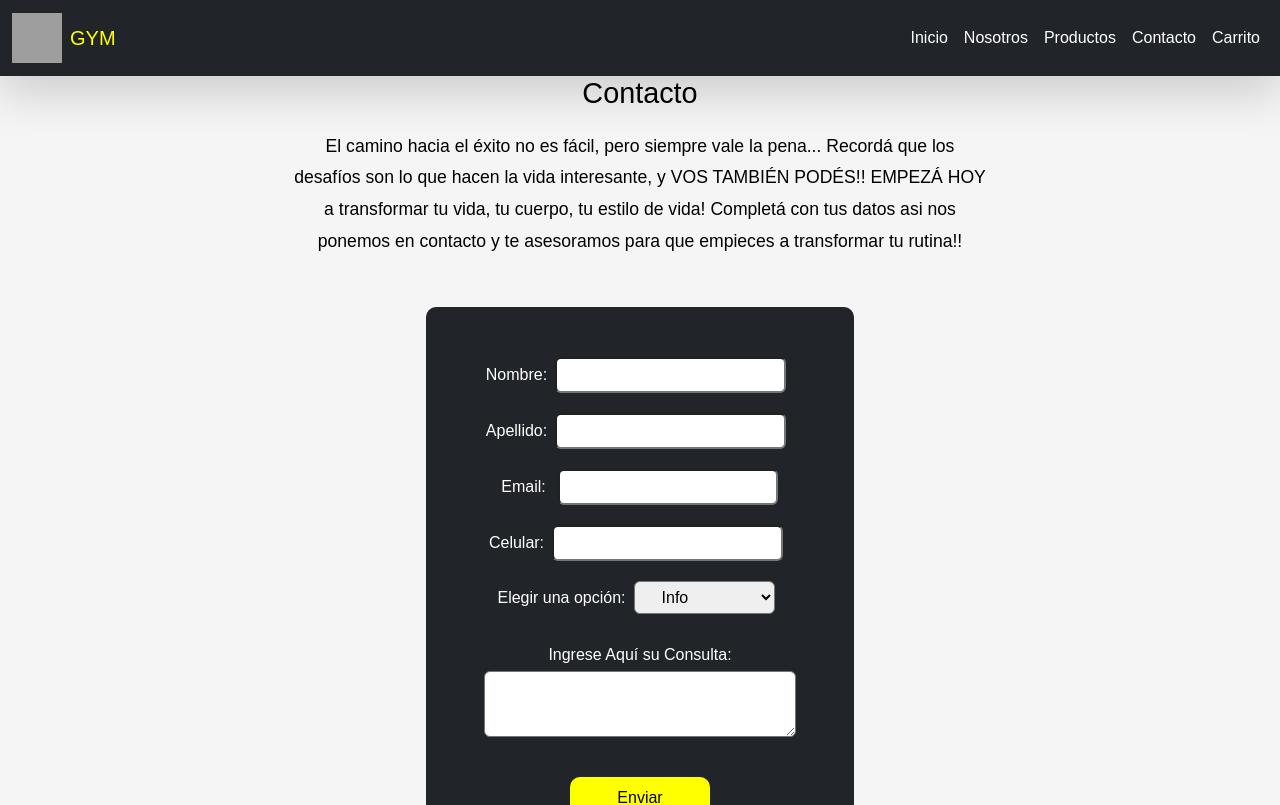
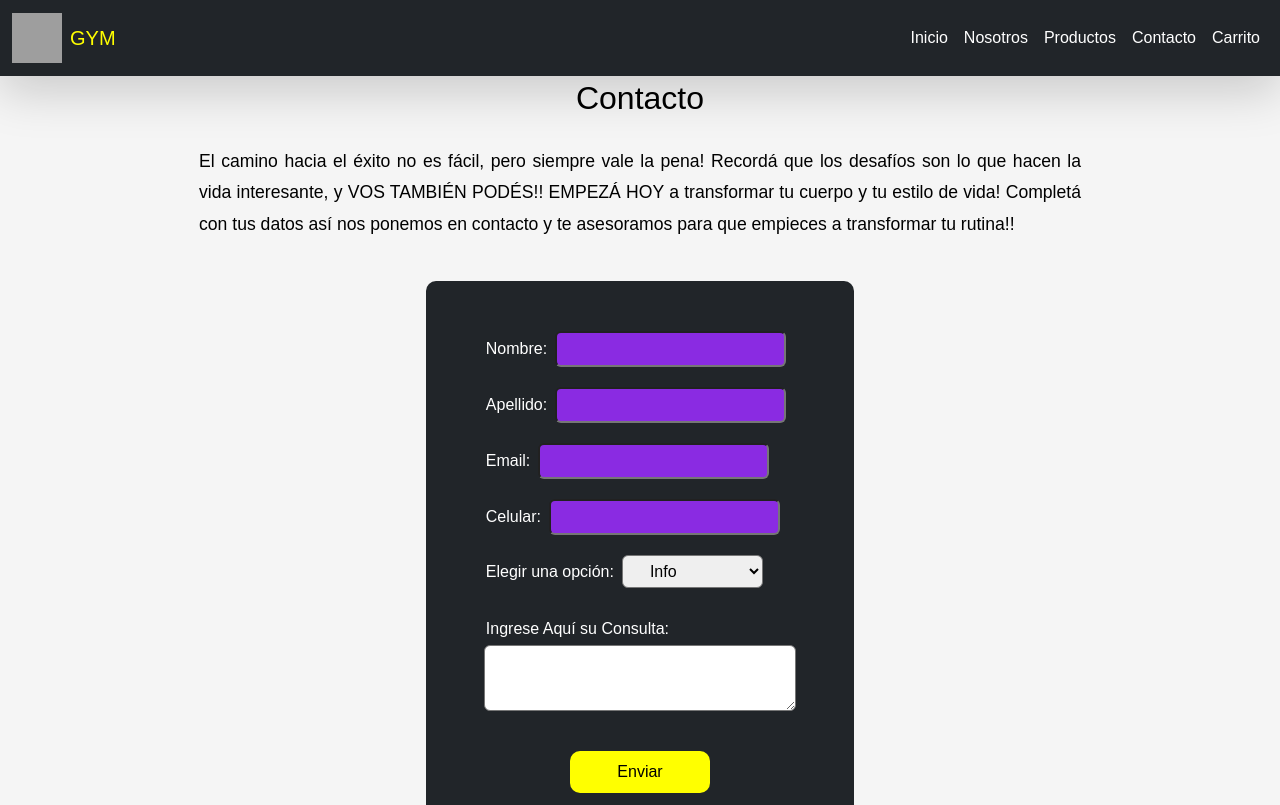
Before and after one commit to myrx2/proyecto-gym, a Next.js app: page /contact in a window 1280 px wide. Shown: the top 805 px of the page. Built offline with nearby package versions, Linux system fonts and the light colour scheme; grey boxes are pictures that could not be loaded.

Commit message:
se reacondiciona estilo en section profes y contacto

```diff
--- a/src/sections/ContactSection.js
+++ b/src/sections/ContactSection.js
@@ -3,45 +3,45 @@ import styles from '../styles/contactSection.module.css';
 export default function ContactSection() {
     return (
       <section className={styles.contactSection}>
-         <h2 className={styles.title}>Contacto</h2>
+         <h2>Contacto</h2>
 
          {/* frase motivadora */}
          <p className= {styles.description}>
-            El camino hacia el éxito no es fácil, pero siempre vale la pena...
+            El camino hacia el éxito no es fácil, pero siempre vale la pena!
             Recordá que los desafíos son lo que hacen la vida interesante, y VOS TAMBIÉN PODÉS!!
-            EMPEZÁ HOY a transformar tu vida, tu cuerpo, tu estilo de vida!
-            Completá con tus datos asi nos ponemos en contacto y te asesoramos para que empieces a transformar tu rutina!!
+            EMPEZÁ HOY a transformar tu cuerpo y tu estilo de vida!
+            Completá con tus datos así nos ponemos en contacto y te asesoramos para que empieces a transformar tu rutina!!
          </p>
 
           {/* formu */}
         <div>
              <form className= {styles.formulario}>
                 <fieldset className={styles.contenido}>
-                   <label htmlFor='nombre'> Nombre: </label>
+                   <label htmlFor='nombre' className={styles.label} > Nombre: </label>
                    <input className={styles.input} type='text' name="nombre" id='nombre'>
                    </input>
                 </fieldset>
 
                 <fieldset className={styles.contenido}>
-                   <label htmlFor='apellido'> Apellido: </label>
+                   <label htmlFor='apellido'className={styles.label}> Apellido: </label>
                    <input className={styles.input} type='text' name="apellido" id='apellido'>
                    </input>
                 </fieldset>
 
                 <fieldset className={styles.contenido}>
-                   <label htmlFor='mail'> Email: </label>
-                   <input className={styles.email} type='email'name="mail" id='mail'>
+                   <label htmlFor='mail'className={styles.label}> Email: </label>
+                   <input className={styles.input} type='email'name="mail" id='mail'>
                    </input>
                 </fieldset>
 
                 <fieldset className={styles.contenido}>
-                   <label htmlFor='celu'> Celular: </label>
+                   <label htmlFor='celu'className={styles.label}> Celular: </label>
                    <input className={styles.input} type='tel' name="celu" id='celu'>
                    </input>
                 </fieldset>
 
                 <fieldset className={styles.contenido}>
-                   <label htmlFor="select"> Elegir una opción:</label>
+                   <label htmlFor="select"className={styles.label}> Elegir una opción:</label>
                    <select className={styles.select}>
                       <option selected value="info">Info</option>
                       <option value="productos">Productos</option>
@@ -50,7 +50,7 @@ export default function ContactSection() {
                 </fieldset>
 
                 <div className={styles.textarea}>
-                   <label> Ingrese Aquí su Consulta: </label>
+                   <label className={styles.label}> Ingrese Aquí su Consulta: </label>
                    <textarea className={styles.input}> </textarea>
                 </div>
 
--- a/src/sections/HeroSection.js
+++ b/src/sections/HeroSection.js
@@ -4,10 +4,10 @@ import Link from 'next/link';
 export default function HeroSection() {
   return (
     <section className={styles.heroSection}>
-      <h1 className={styles.title}>Transforma tu Cuerpo</h1>
-      <p className={styles.description}>Únete a nuestra comunidad y comienza tu viaje hacia un estilo de vida saludable.</p>
+      <h1 className={styles.title}>Transformá tu Cuerpo</h1>
+      <p className={styles.description}>Uníte a nuestra comunidad y comenzá tu viaje hacia un estilo de vida saludable.</p>
       <Link href="/products">
-        <button className={styles.ctaButton}>Empieza Hoy</button>
+        <button className={styles.ctaButton}>Empezá Hoy</button>
       </Link>
     </section>
   );
--- a/src/styles/ProfesSection.module.css
+++ b/src/styles/ProfesSection.module.css
@@ -5,24 +5,22 @@
     justify-content: center;
     align-items: center;
     text-align: center;
-    max-width: 80%;
     margin: 0 auto;
-    padding: 0 6%;
+    padding: 4% 6%;
+    background-color:  #212529;
   }
 
   .card-back {
     margin-top: 20px;
   }
 
-  .title {
-    font-size: 2.1rem;
-    margin-bottom: 20px;
-  }
-
   .description {
+    color: white;
     font-size: 1.2rem;
     line-height: 1.8em;
     margin-bottom: 30px;
+    text-align: justify;
+    max-width: 80%;
   }
 
  .card-container {
@@ -40,4 +38,5 @@
     width: 100%;
     height: 400px;
     object-fit: cover;
+    border-bottom-left-radius: 0;
  }
--- a/src/styles/contactSection.module.css
+++ b/src/styles/contactSection.module.css
@@ -12,30 +12,37 @@
     padding: 0 10px;
   }
 
-.title {
-    font-size: 1.8rem;
-    margin-bottom: 20px;
-    z-index: 2;
-  }
-
 .description {
     font-size: 1.1rem;
     line-height: 1.8em;
-    margin-bottom: 30px;
-    max-width: 55%;
+    margin:20px 0 30px 0;
+    max-width: 70%;
+    text-align: justify;
   }
 
 .formulario {
     background-color: #212529;
     color: white;
-    margin: 20px;
+    margin: 10px auto;
     padding: 40px;
     border-radius: 10px;
     line-height: 2em;
+    width: 100%;
 }
 
 .contenido {
   padding: 10px 20px;
+  text-align: start;
+}
+
+.contenido >.input{
+  text-align: end;
+  background-color: blueviolet; /*hay que alinear a la derecha*/
+}
+
+.textarea >.label {
+   text-align: start;
+   padding-left: 10px;
 }
 
 .textarea {
@@ -45,7 +52,7 @@
   padding: 10px;
   margin-top: 5px;
   resize: none;
-}
+ }
 
 .input {
     border-radius: 6px;
@@ -53,19 +60,11 @@
     margin: 0px 8px;
 }
 
-.email {
-    border-radius: 6px;
-    padding: 0px 13px;
-    margin: 0px 1px 0px 12px;
-    width: 220px;
-}
-
 .select {
     border-radius: 6px;
     padding: 0px 10px;
     margin: 0px 8px;
     padding: 6px 23px;
-
 }
 
 .button {
```
Also changed, not shown: src/sections/Profes.Section.js (+11 -8 lines), src/sections/AboutSection.js (line endings or trailing spaces).
